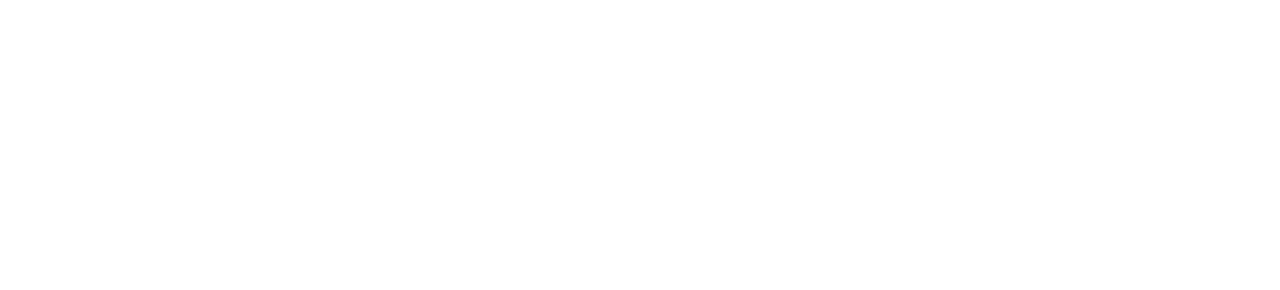
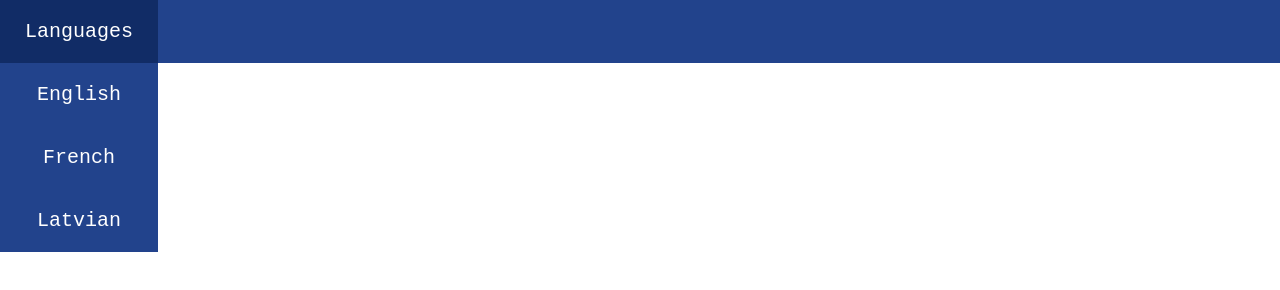
Before and after one commit to ReinisKoz/KvalifikacijasDarbs, a plain HTML site: page html/ContactUS.html in a window 1280 px wide. Drawn offline with Linux system fonts and the light colour scheme.

Commit message:
drop down

```diff
--- a/html/ContactUS.html
+++ b/html/ContactUS.html
@@ -2,9 +2,19 @@
 <head>
     <meta charset="UTF-8">
     <meta name="viewport" content="width=device-width, initial-scale=1.0">
+    <link rel="stylesheet" href="css/contact.css">
     <title>Document</title>
 </head>
 <body>
-
+    <ul>
+        <li>
+            <a href="#">Languages</a>
+            <ul class="dropdown">
+                <li><a href="#">English</a></li>
+                <li><a href="#">French</a></li>
+                <li><a href="#">Latvian</a></li>
+            </ul>
+        </li>
+    </ul>
 </body>
 </html>
--- /dev/null
+++ b/html/css/contact.css
@@ -0,0 +1,44 @@
+* {
+    padding: 0;
+    margin: 0;
+    font-family: monospace;
+}
+
+ul {
+    list-style: none;
+    background: #22438c;
+}
+
+ul li {
+    display: inline-block;
+    position: relative;
+}
+
+ul li a{
+    display: block;
+    padding: 20px 25px;
+    color: #fff;
+    text-decoration: none;
+    text-align: center;
+    font-size: 20px;
+}
+
+ul li ul.dropdown li{
+    display: block;
+}
+
+ul li ul.dropdown{
+    width: 100%;
+    background: #22438c;
+    position: absolute;
+    z-index: 999;
+    display: none;
+}
+
+ul li a:hover {
+    background: #112C66;
+}
+
+ul li:hover ul.dropdown{
+    display: block;
+}
```
Also changed, not shown: html/index.html (+1 -1 lines).
